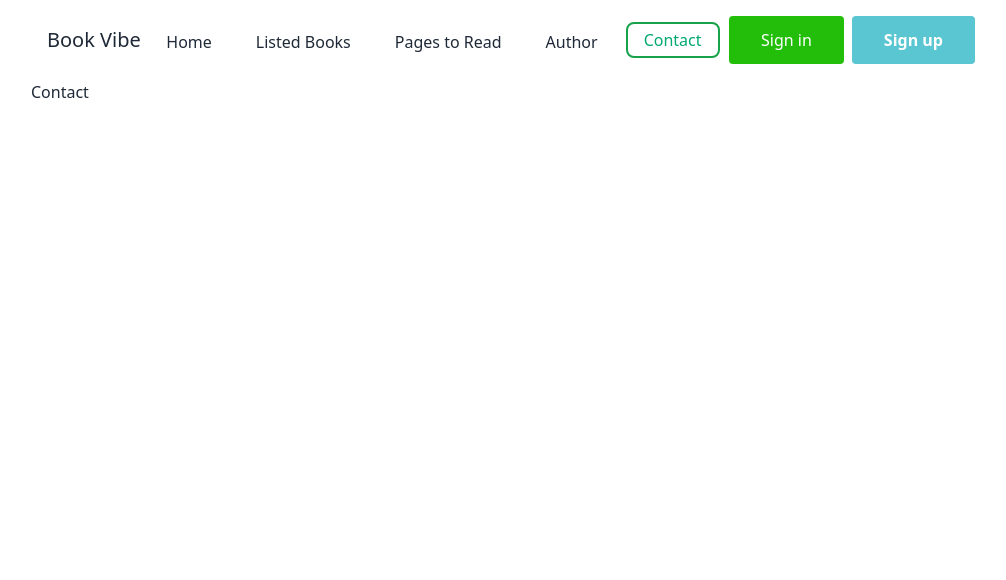
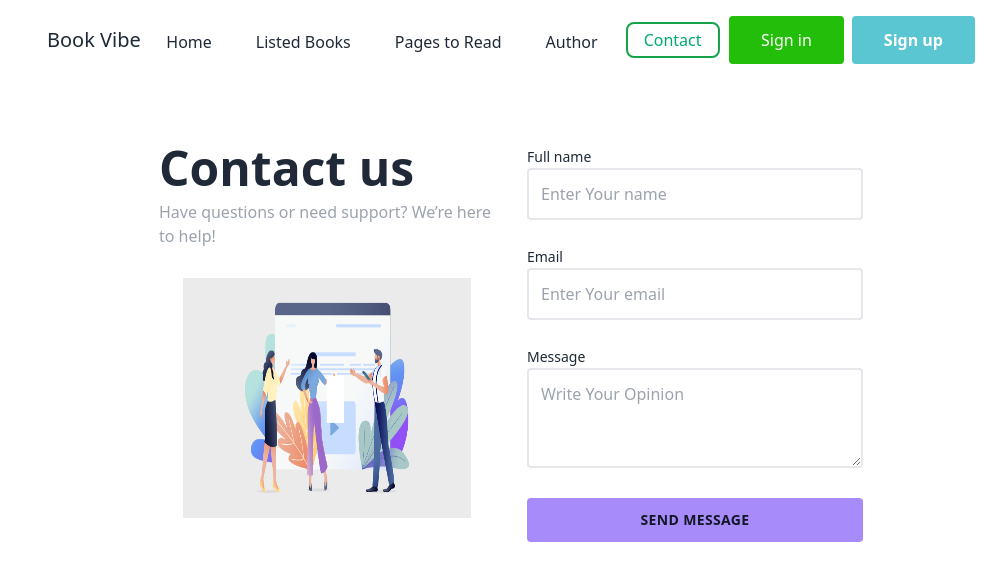
Before and after one commit to RakibHossen678/BookRiot, a React (Vite) app: page /contact in a window 1280 px wide. Shown: the top 580 px of the page, without its empty margins (129-1135 px from the left). Built offline with nearby package versions, Linux system fonts and the light colour scheme.

Commit message:
added contact page

```diff
--- a/src/Components/AuthorCard.jsx
+++ b/src/Components/AuthorCard.jsx
@@ -13,9 +13,9 @@ const AuthorCard = ({ book }) => {
       />
       <div className="space-y-4 text-center divide-y divide-gray-700">
         <div className="my-2 space-y-1">
-          <h2 className="text-xl font-semibold sm:text-2xl">Leroy Jenkins</h2>
+          <h2 className="text-xl font-semibold sm:text-2xl">{author}</h2>
           <p className="px-5 text-xs sm:text-base text-gray-400">
-            Full-stack developer
+            {category}
           </p>
         </div>
         <div className="flex justify-center pt-2 space-x-4 align-center">
--- /dev/null
+++ b/src/Components/ContactCard.jsx
@@ -0,0 +1,34 @@
+
+import contact from '../assets/contac.png'
+const ContactCard = () => {
+    return (
+        <div className="grid max-w-screen-xl grid-cols-1 gap-8 px-8 py-16 mx-auto rounded-lg md:grid-cols-2 md:px-12 lg:px-16 xl:px-32 ">
+	<div className="flex flex-col justify-between">
+		<div className="space-y-2">
+			<h2 className="text-4xl font-bold leading-tight lg:text-5xl">Contact us</h2>
+			<div className="text-gray-400">Have questions or need support? We’re here to help!</div>
+		</div>
+		<img src={contact} alt="" className="p-6 h-52 md:h-72 " />
+	</div>
+	<form  className="space-y-6">
+		<div>
+			<label  className="text-sm">Full name</label>
+			<input id="name" type="text" placeholder="Enter Your name" className="w-full p-3 rounded border-2" />
+		</div>
+		<div>
+			<label  className="text-sm">Email</label>
+			<input id="email" type="email" placeholder="Enter Your email" className="w-full p-3 rounded border-2" />
+		</div>
+		<div>
+			<label  className="text-sm">Message</label>
+			<textarea placeholder="Write Your Opinion" id="message" rows="3" className="w-full p-3 rounded border-2"></textarea>
+		</div>
+		<div className="flex justify-center">
+        <a   className="w-full p-3 text-sm font-bold tracking-wide uppercase rounded bg-violet-400 text-center text-gray-900 ">Send Message</a>
+        </div>
+	</form>
+</div>
+    );
+};
+
+export default ContactCard;
--- a/src/Pages/Author.jsx
+++ b/src/Pages/Author.jsx
@@ -3,6 +3,9 @@ import AuthorData from "../Components/AuthorData";
 const Author = () => {
     return (
         <div>
+            <div className="bg-gray-300 h-24 rounded-2xl flex justify-center items-center text-3xl font-semibold mt-7">
+                Author
+            </div>
             <AuthorData></AuthorData>
         </div>
     );
--- a/src/Pages/Contact.jsx
+++ b/src/Pages/Contact.jsx
@@ -1,9 +1,10 @@
+import ContactCard from "../Components/ContactCard";
 
 
 const Contact = () => {
     return (
         <div>
-            <h1>Contact</h1>
+            <ContactCard></ContactCard>
         </div>
     );
 };
```
Also changed, not shown: src/assets/contac.png (added).
